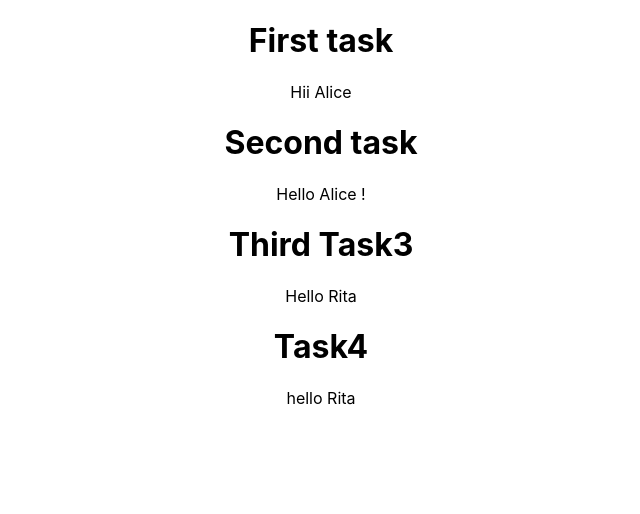
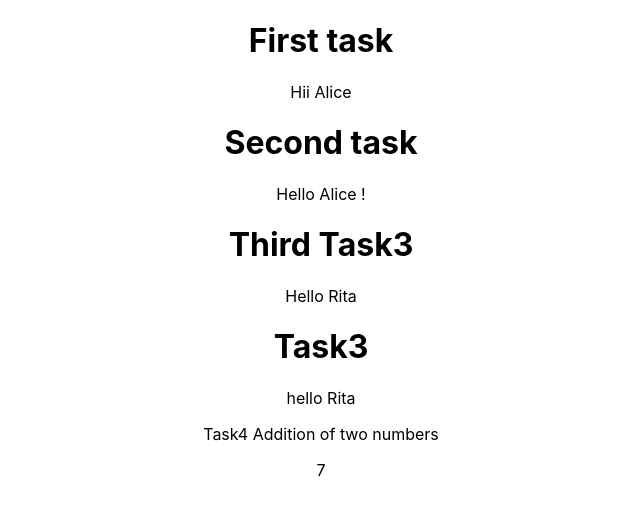
Before and after one commit to Rita-cedcoss/React_task_repo, a React (Create React App) app: page / in a window 1280 px wide. Shown: the top 514 px of the page, without its empty margins (319-959 px from the left). Built offline with nearby package versions, Linux system fonts and the light colour scheme.

Commit message:
task4 completed

```diff
--- a/src/App.js
+++ b/src/App.js
@@ -1,12 +1,14 @@
 import './App.css';
 import Propscomp1 from './PropsComponent/Propscomp1';
 import FunctionProps from './PropsComponent/FunctionProps';
+import Task4ClassComp from './PropsComponent/Task4ClassComp';
 function App() {
   return (
   <>
   <div id="PropsTask">
   <Propscomp1 name="Alice"></Propscomp1>
   <FunctionProps uname="Rita"></FunctionProps>
+  <Task4ClassComp num1="4" num2="3" operator="+"></Task4ClassComp>
   </div>
   </>
   );
--- a/src/PropsComponent/Functionchild3.js
+++ b/src/PropsComponent/Functionchild3.js
@@ -3,10 +3,9 @@ import React from 'react'
 function Functionchild3(props) {
   return (
     <div>
-        <h1>Task4</h1>
+        <h1>Task3</h1>
         <p>hello {props.name}</p>
     </div>
   )
 }
-
 export default Functionchild3
--- /dev/null
+++ b/src/PropsComponent/Task4ClassComp.js
@@ -0,0 +1,15 @@
+import React, { Component } from 'react'
+ class Task4ClassComp extends Component {
+
+
+
+    render() {
+    return (
+      <div>Task4 Addition of two numbers
+          <p>{eval(this.props.num1+this.props.operator+this.props.num2)}</p>
+      </div>
+    )
+  }
+}
+
+export default Task4ClassComp
```
